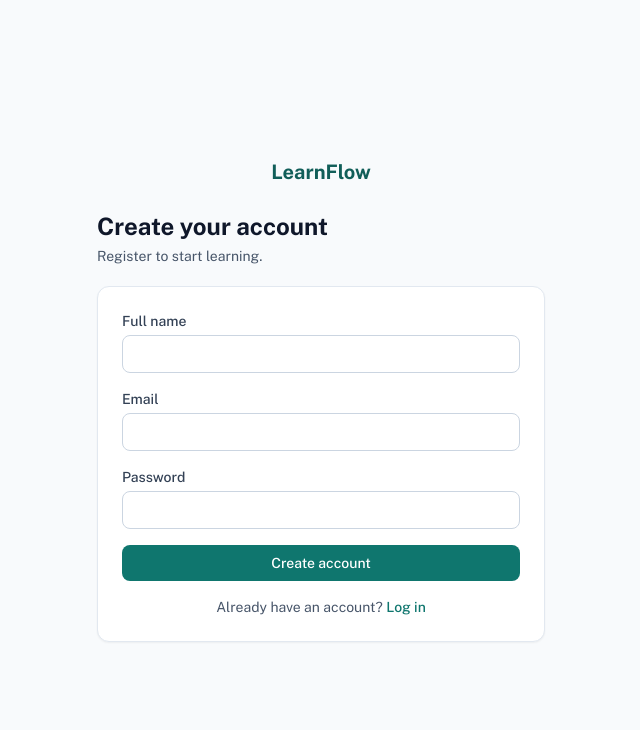
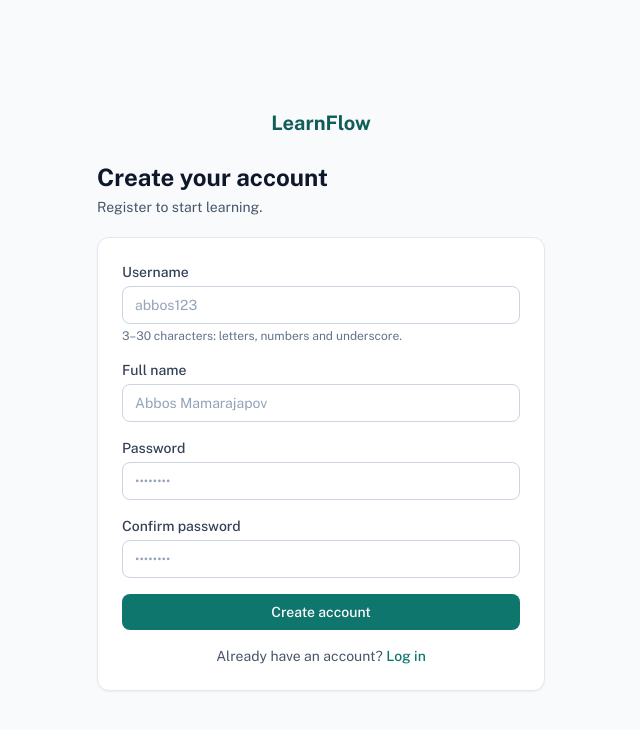
Before and after one commit to Abbos201/learnflow, a Next.js app: page /register in a window 1280 px wide. Shown: the top 730 px of the page, without its empty margins (319-959 px from the left). Built offline with nearby package versions, Linux system fonts and the light colour scheme; no server answers.

Commit message:
Add username password authentication

```diff
--- /dev/null
+++ b/app/api/auth/login/route.ts
@@ -0,0 +1,51 @@
+import { NextResponse } from 'next/server';
+import { createClient } from '@supabase/supabase-js';
+
+const supabaseAdmin = createClient(
+  process.env.NEXT_PUBLIC_SUPABASE_URL!,
+  process.env.SUPABASE_SERVICE_ROLE_KEY!
+);
+
+export async function POST(request: Request) {
+  try {
+    const body = await request.json();
+
+    const identifier = String(body.identifier ?? '').trim();
+    const password = String(body.password ?? '');
+
+    if (!identifier || !password) {
+      return NextResponse.json(
+        { error: 'Username/email and password are required.' },
+        { status: 400 }
+      );
+    }
+
+    let email = identifier;
+
+    // If the user entered a username,
+    // resolve username -> email on the server.
+    if (!identifier.includes('@')) {
+      const { data, error } = await supabaseAdmin
+        .from('profiles')
+        .select('email')
+        .ilike('username', identifier)
+        .maybeSingle();
+
+      if (error || !data?.email) {
+        return NextResponse.json(
+          { error: 'Invalid username/email or password.' },
+          { status: 401 }
+        );
+      }
+
+      email = data.email;
+    }
+
+    return NextResponse.json({ email });
+  } catch {
+    return NextResponse.json(
+      { error: 'Invalid request.' },
+      { status: 400 }
+    );
+  }
+}
--- /dev/null
+++ b/app/auth/callback/route.ts
@@ -0,0 +1,25 @@
+import { NextResponse } from 'next/server';
+import { createClient } from '@/lib/supabase/server';
+
+export async function GET(request: Request) {
+  const requestUrl = new URL(request.url);
+
+  const code = requestUrl.searchParams.get('code');
+  const next = requestUrl.searchParams.get('next') || '/dashboard';
+
+  if (code) {
+    const supabase = createClient();
+
+    const { error } = await supabase.auth.exchangeCodeForSession(code);
+
+    if (!error) {
+      return NextResponse.redirect(
+        new URL(next, requestUrl.origin)
+      );
+    }
+  }
+
+  return NextResponse.redirect(
+    new URL('/login?error=oauth', requestUrl.origin)
+  );
+}
--- a/components/auth/auth-form.tsx
+++ b/components/auth/auth-form.tsx
@@ -7,82 +7,288 @@ import { Loader2 } from 'lucide-react';
 import { createClient } from '@/lib/supabase/client';
 import { Alert } from '@/components/ui';
 
-export function AuthForm({ mode, next }: { mode: 'login' | 'register'; next: string }) {
+export function AuthForm({
+  mode,
+  next,
+}: {
+  mode: 'login' | 'register';
+  next: string;
+}) {
   const router = useRouter();
   const supabase = useMemo(() => createClient(), []);
+
   const [loading, setLoading] = useState(false);
   const [error, setError] = useState<string | null>(null);
   const [info, setInfo] = useState<string | null>(null);
+
   const isRegister = mode === 'register';
 
   async function onSubmit(e: FormEvent<HTMLFormElement>) {
     e.preventDefault();
+
     setError(null);
     setInfo(null);
+    setLoading(true);
+
     const form = new FormData(e.currentTarget);
-    const email = String(form.get('email') ?? '').trim();
+
+    const username = String(form.get('username') ?? '')
+      .trim()
+      .toLowerCase();
+
+    const fullName = String(form.get('full_name') ?? '')
+      .trim()
+      .slice(0, 120);
+
     const password = String(form.get('password') ?? '');
-    const fullName = String(form.get('full_name') ?? '').trim().slice(0, 120);
+    const confirmPassword = String(
+      form.get('confirm_password') ?? ''
+    );
 
-    if (isRegister && password.length < 8) return setError('Password must be at least 8 characters.');
-    if (isRegister && !fullName) return setError('Please enter your full name.');
-
-    setLoading(true);
     try {
       if (isRegister) {
-        const { data, error } = await supabase.auth.signUp({ email, password, options: { data: { full_name: fullName } } });
-        if (error) throw error;
+        if (!username) {
+          throw new Error('Please enter a username.');
+        }
+
+        if (!/^@[a-zA-Z0-9_]{3,30}$/.test(username)) {
+          throw new Error(
+            'Username must be 3–30 characters and contain only letters, numbers, and _.'
+          );
+        }
+
+        if (!fullName) {
+          throw new Error('Please enter your full name.');
+        }
+
+        if (password.length < 8) {
+          throw new Error('Password must be at least 8 characters.');
+        }
+
+        if (password !== confirmPassword) {
+          throw new Error('Passwords do not match.');
+        }
+
+        /*
+         * Supabase Password Auth normally requires an email.
+         * We generate a private technical email from the username.
+         * The user never needs to enter or see this email.
+         */
+        const technicalUsername = username.slice(1);
+
+const technicalEmail = `${technicalUsername}@users.learnflow.local`;
+
+        const { data, error: signUpError } =
+          await supabase.auth.signUp({
+            email: technicalEmail,
+            password,
+            options: {
+              data: {
+                username,
+                full_name: fullName,
+              },
+            },
+          });
+
+        if (signUpError) {
+          const message = signUpError.message.toLowerCase();
+
+          if (
+            message.includes('already registered') ||
+            message.includes('already been registered') ||
+            message.includes('user already exists')
+          ) {
+            throw new Error('This username is already taken.');
+          }
+
+          throw signUpError;
+        }
+
         if (data.session) {
           router.push(next);
           router.refresh();
         } else {
-          setInfo('Account created. Check your email to confirm your address, then log in.');
+          setInfo('Account created. You can now log in.');
         }
       } else {
-        const { error } = await supabase.auth.signInWithPassword({ email, password });
-        if (error) throw error;
+        if (!username) {
+          throw new Error('Please enter your username.');
+        }
+
+        if (!password) {
+          throw new Error('Please enter your password.');
+        }
+
+        /*
+         * Resolve username -> technical email on the server.
+         */
+        const response = await fetch('/api/auth/login', {
+          method: 'POST',
+          headers: {
+            'Content-Type': 'application/json',
+          },
+          body: JSON.stringify({
+            identifier: username,
+            password,
+          }),
+        });
+
+        const result = await response.json();
+
+        if (!response.ok || !result.email) {
+          throw new Error('Invalid username or password.');
+        }
+
+        const { error: loginError } =
+          await supabase.auth.signInWithPassword({
+            email: result.email,
+            password,
+          });
+
+        if (loginError) {
+          throw new Error('Invalid username or password.');
+        }
+
         router.push(next);
         router.refresh();
       }
     } catch (err) {
-      const msg = err instanceof Error ? err.message.toLowerCase() : '';
-      if (msg.includes('fetch') || msg.includes('network')) setError('Network error. Please check your connection and try again.');
-      else if (msg.includes('already registered')) setError('An account with this email already exists. Try logging in.');
-      else if (isRegister) setError('Could not create your account. Please check your details and try again.');
-      else if (msg.includes('confirm')) setError('Please confirm your email address first.');
-      else setError('Invalid email or password.');
+      const message =
+        err instanceof Error ? err.message : '';
+
+      setError(
+        message ||
+          (isRegister
+            ? 'Could not create your account.'
+            : 'Invalid username or password.')
+      );
     } finally {
       setLoading(false);
     }
   }
 
   return (
-    <form onSubmit={onSubmit} className="card space-y-4 p-6 shadow-sm">
+    <form
+      onSubmit={onSubmit}
+      className="card space-y-4 p-6 shadow-sm"
+    >
       {error && <Alert tone="error">{error}</Alert>}
       {info && <Alert tone="success">{info}</Alert>}
+
+      <div>
+        <label htmlFor="username" className="label">
+          Username
+        </label>
+
+        <input
+          id="username"
+          name="username"
+          className="input"
+          autoComplete="username"
+          required
+          minLength={3}
+          maxLength={30}
+          pattern="@[a-zA-Z0-9_]{3,30}"
+          placeholder="abbos123"
+        />
+
+        <p className="mt-1 text-xs text-slate-500">
+          3–30 characters: letters, numbers and underscore.
+        </p>
+      </div>
+
       {isRegister && (
         <div>
-          <label htmlFor="full_name" className="label">Full name</label>
-          <input id="full_name" name="full_name" className="input" autoComplete="name" required maxLength={120} />
+          <label htmlFor="full_name" className="label">
+            Full name
+          </label>
+
+          <input
+            id="full_name"
+            name="full_name"
+            className="input"
+            autoComplete="name"
+            required
+            maxLength={120}
+            placeholder="Abbos Mamarajapov"
+          />
         </div>
       )}
+
       <div>
-        <label htmlFor="email" className="label">Email</label>
-        <input id="email" name="email" type="email" className="input" autoComplete="email" required />
+        <label htmlFor="password" className="label">
+          Password
+        </label>
+
+        <input
+          id="password"
+          name="password"
+          type="password"
+          className="input"
+          autoComplete={
+            isRegister ? 'new-password' : 'current-password'
+          }
+          required
+          minLength={8}
+          placeholder="••••••••"
+        />
       </div>
-      <div>
-        <label htmlFor="password" className="label">Password</label>
-        <input id="password" name="password" type="password" className="input" autoComplete={isRegister ? 'new-password' : 'current-password'} required minLength={isRegister ? 8 : undefined} />
-      </div>
-      <button type="submit" className="btn btn-primary w-full" disabled={loading}>
-        {loading && <Loader2 className="h-4 w-4 animate-spin" />}
+
+      {isRegister && (
+        <div>
+          <label
+            htmlFor="confirm_password"
+            className="label"
+          >
+            Confirm password
+          </label>
+
+          <input
+            id="confirm_password"
+            name="confirm_password"
+            type="password"
+            className="input"
+            autoComplete="new-password"
+            required
+            minLength={8}
+            placeholder="••••••••"
+          />
+        </div>
+      )}
+
+      <button
+        type="submit"
+        className="btn btn-primary w-full"
+        disabled={loading}
+      >
+        {loading && (
+          <Loader2 className="h-4 w-4 animate-spin" />
+        )}
+
         {isRegister ? 'Create account' : 'Log in'}
       </button>
+
       <p className="text-center text-sm text-slate-600">
         {isRegister ? (
-          <>Already have an account? <Link href="/login" className="font-medium text-teal-700 hover:underline">Log in</Link></>
+          <>
+            Already have an account?{' '}
+            <Link
+              href="/login"
+              className="font-medium text-teal-700 hover:underline"
+            >
+              Log in
+            </Link>
+          </>
         ) : (
-          <>New here? <Link href="/register" className="font-medium text-teal-700 hover:underline">Create an account</Link></>
+          <>
+            New here?{' '}
+            <Link
+              href="/register"
+              className="font-medium text-teal-700 hover:underline"
+            >
+              Create an account
+            </Link>
+          </>
         )}
       </p>
     </form>
```
Also changed, not shown: 1 other file (tests, documents, lock files or other folders).
